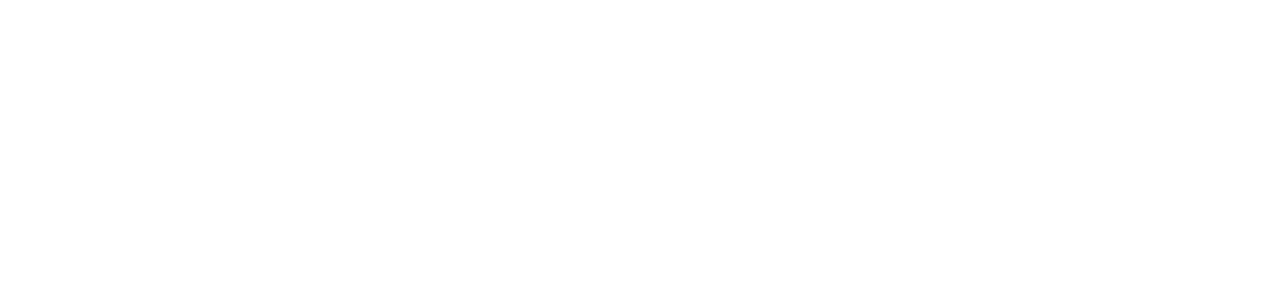
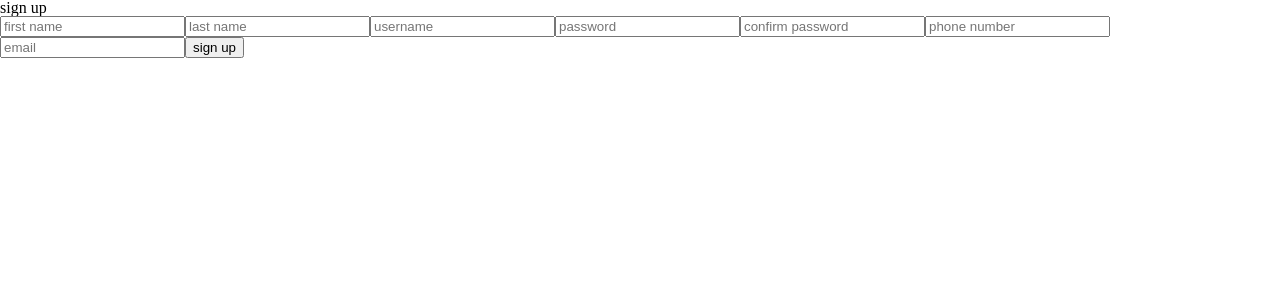
Before and after one commit to team-watermyplants/frontend-water-my-plants, a React (Create React App) app: page /sign-up in a window 1280 px wide. Shown: the top 300 px of the page. Built offline with nearby package versions, Linux system fonts and the light colour scheme.

Commit message:
wired up sign up page

```diff
--- a/src/App.js
+++ b/src/App.js
@@ -1,8 +1,8 @@
 import React, { Component } from "react";
 import { Route, NavLink, withRouter } from "react-router-dom";
 import { connect } from "react-redux";
-import PlantForm from './components/PlantForm';
-import ProtectedRoute from './components/ProtectedRoute'
+import PlantForm from "./components/PlantForm";
+import ProtectedRoute from "./components/ProtectedRoute";
 import AddPlant from "./components/forms/AddPlant";
 import Login from "./components/forms/Login";
 import SignUp from "./components/forms/SignUp";
@@ -13,15 +13,17 @@ import PlantList from "./components/views/PlantList";
 
 class App extends Component {
   render() {
-    return <div className="App">
-      <nav>
-      </nav>
-      <section>
-        <Route path='/add-plant' render={props => <PlantForm {...props} />} />
-        <Route path="/login" render={props => <Login {...props} />} />
-        <ProtectedRoute path="/home" component={Home} />
-      </section>
-    </div>;
+    return (
+      <div className="App">
+        <nav />
+        <section>
+          <Route path="/add-plant" render={props => <PlantForm {...props} />} />
+          <Route path="/login" render={props => <Login {...props} />} />
+          <Route path="/sign-up" render={props => <SignUp {...props} />} />
+          <ProtectedRoute path="/home" component={Home} />
+        </section>
+      </div>
+    );
   }
 }
 
--- a/src/actions/signUpActions.js
+++ b/src/actions/signUpActions.js
@@ -1,11 +1,20 @@
-import { REQUEST_IN_PROGRESS } from './index'
-import axios from 'axios';
+import { REQUEST_IN_PROGRESS } from "./index";
+import axios from "axios";
+
+export const SIGN_UP_SUCCESS = "SIGN_UP_SUCCESS";
 
 export const createUser = userInfo => dispatch => {
-    dispatch({
-        type: REQUEST_IN_PROGRESS
+  console.log(userInfo);
+  dispatch({
+    type: REQUEST_IN_PROGRESS
+  });
+  return axios
+    .post("https://api-plants.herokuapp.com/auth/register", userInfo)
+    .then(res => {
+      localStorage.setItem("token", res.data.token);
+      dispatch({
+        type: SIGN_UP_SUCCESS
+      });
     })
-    return axios.post('https://api-plants.herokuapp.com/auth.register', userInfo)
-    .then(res => console.log(res))
-    .catch(err => console.log(err))
-}
+    .catch(err => console.log(err));
+};
--- a/src/components/forms/Login.js
+++ b/src/components/forms/Login.js
@@ -1,4 +1,5 @@
 import React from "react";
+import { Link } from 'react-router-dom'
 import { connect } from "react-redux";
 import { login } from "../../actions";
 
@@ -54,6 +55,7 @@ class Login extends React.Component {
           onChange={this.handleChanges}
         />
         <button>log in</button>
+        <p>don't have an account? sign up <Link to='/sign-up'>here</Link></p>
       </form>
     );
   }
--- a/src/components/forms/SignUp.js
+++ b/src/components/forms/SignUp.js
@@ -1,6 +1,6 @@
 import React from "react";
 import { connect } from "react-redux";
-import { createUser } from '../../actions'
+import { createUser } from "../../actions";
 
 const emailIsValid = email => {
   return /^(([^<>()\[\]\\.,;:\s@"]+(\.[^<>()\[\]\\.,;:\s@"]+)*)|(".+"))@((\[[0-9]{1,3}\.[0-9]{1,3}\.[0-9]{1,3}\.[0-9]{1,3}\])|(([a-zA-Z\-0-9]+\.)+[a-zA-Z]{2,}))$/.test(
@@ -11,24 +11,22 @@ const emailIsValid = email => {
 class SignUp extends React.Component {
   state = {
     NewUserInfo: {
+      firstName: "",
+      lastName: "",
       username: "",
       password: "",
       confirmPassword: "",
-      phone: "",
+      phoneNumber: "",
       email: ""
     }
   };
 
   handleChanges = e => {
     e.preventDefault();
-    let value = e.target.value;
-    if (e.target.name === "phone") {
-      value = parseInt(value, 10);
-    }
     this.setState({
       NewUserInfo: {
         ...this.state.NewUserInfo,
-        [e.target.name]: value
+        [e.target.name]: e.target.value
       }
     });
   };
@@ -36,32 +34,53 @@ class SignUp extends React.Component {
   handleSubmit = e => {
     e.preventDefault();
     if (
+      this.state.NewUserInfo.firstName !== "" &&
+      this.state.NewUserInfo.lastName !== "" &&
       this.state.NewUserInfo.username !== "" &&
       this.state.NewUserInfo.password !== "" &&
       this.state.NewUserInfo.confirmPassword !== "" &&
-      this.state.NewUserInfo.phone !== "" &&
+      this.state.NewUserInfo.phoneNumber !== "" &&
       this.state.NewUserInfo.email !== "" &&
       this.state.NewUserInfo.password ==
         this.state.NewUserInfo.confirmPassword &&
       emailIsValid(this.state.NewUserInfo.email)
     ) {
-      this.props.createUser(this.state.NewUserInfo);
+      this.props.createUser(this.state.NewUserInfo)
+      .then(res => {
+        this.props.history.push('/home')
+      })
     }
     this.setState({
       NewUserInfo: {
+        firstName: "",
+        lastName: "",
         username: "",
         password: "",
         confirmPassword: "",
-        phone: "",
+        phoneNumber: "",
         email: ""
       }
-    });
+      });
   };
 
   render() {
     return (
       <form onSubmit={this.handleSubmit}>
         <h1>sign up</h1>
+        <input
+          onChange={this.handleChanges}
+          type="text"
+          name="firstName"
+          placeholder="first name"
+          value={this.state.NewUserInfo.firstName}
+        />
+        <input
+          onChange={this.handleChanges}
+          type="text"
+          name="lastName"
+          placeholder="last name"
+          value={this.state.NewUserInfo.lastName}
+        />
         <input
           onChange={this.handleChanges}
           type="text"
@@ -85,10 +104,10 @@ class SignUp extends React.Component {
         />
         <input
           onChange={this.handleChanges}
-          type="phone"
-          name="phone"
+          type="text"
+          name="phoneNumber"
           placeholder="phone number"
-          value={this.state.NewUserInfo.phone}
+          value={this.state.NewUserInfo.phoneNumber}
         />
         <input
           onChange={this.handleChanges}
```
